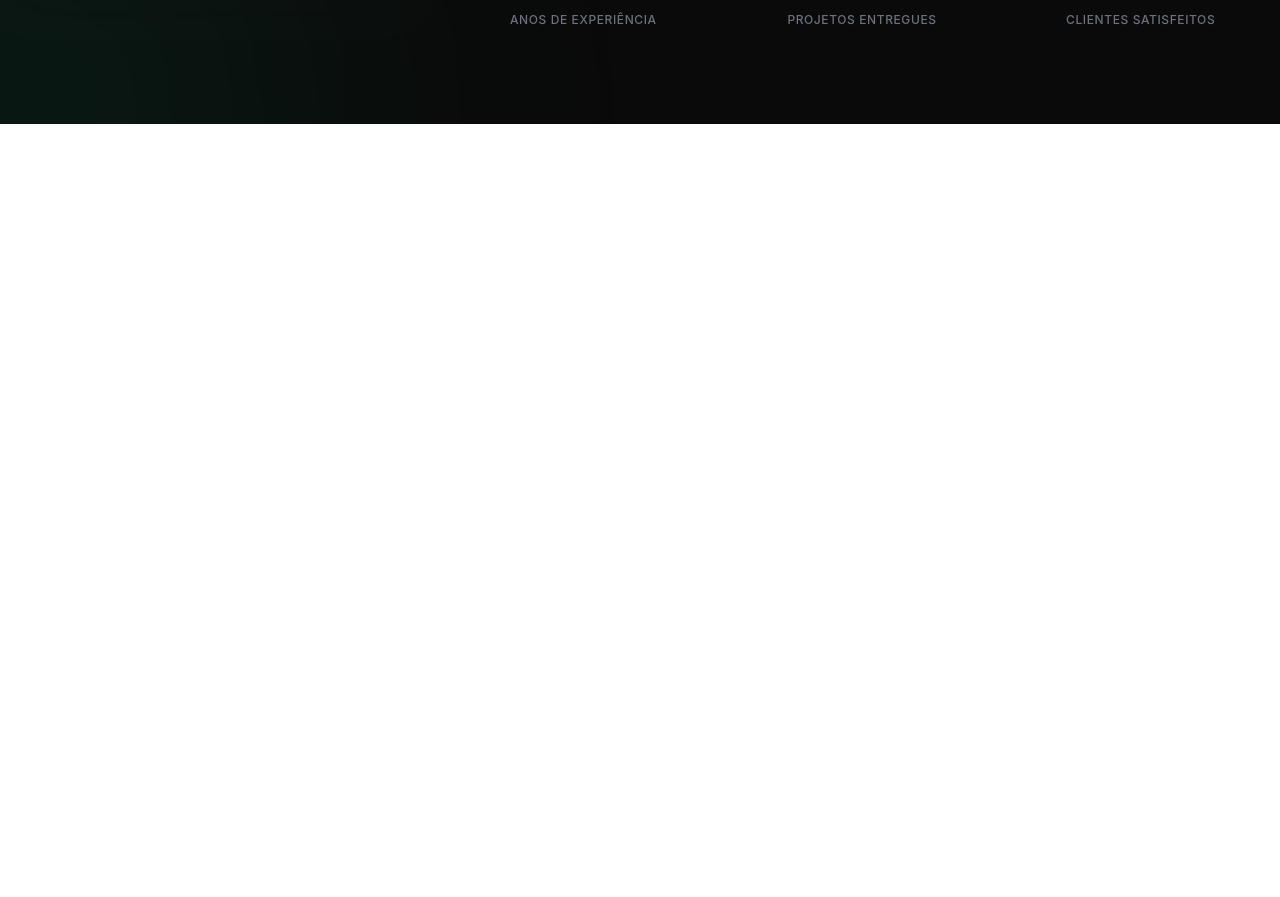
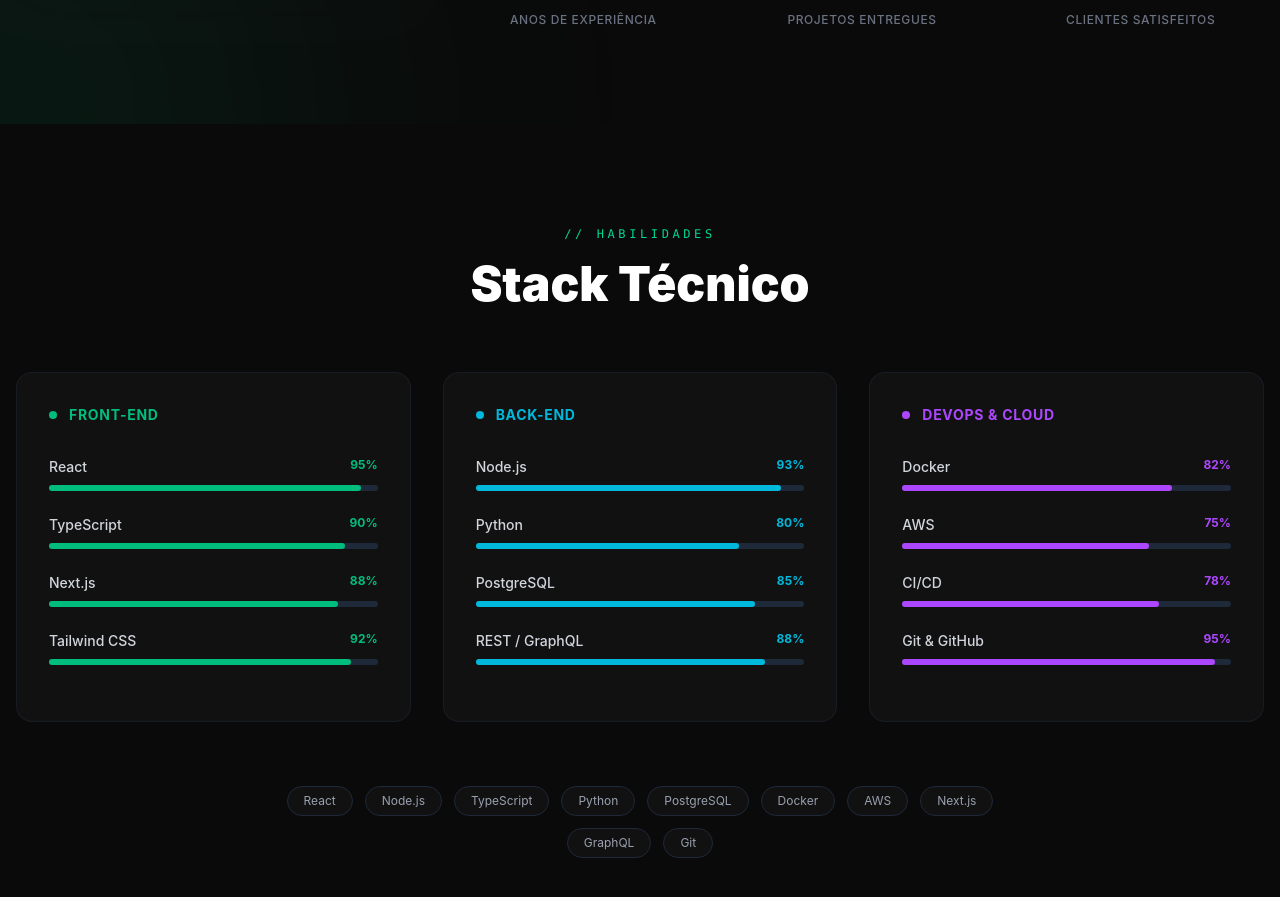
Before and after one commit to Matheus096/devPortfolio, a React (Vite) app: page / in a window 1280 px wide. Shown: the part 1367-2264 px from the top of the page. Before the commit the page ends 1491 px from the top, so only its background shows below. Built offline with nearby package versions, Linux system fonts and the light colour scheme.

Commit message:
Criação do componente de Skills

```diff
--- /dev/null
+++ b/src/components/portfolio/Skills.tsx
@@ -0,0 +1,119 @@
+import React from 'react';
+
+// 1. Defina o formato das props
+interface SkillBarProps {
+  name: string;
+  level: number;
+  colorClass: {
+    bg: string;
+    text: string;
+  };
+}
+
+// o Typescript infere o tipo do componente a partir da definição das props na interface, se não faz isso ele reclama que os parametros estão como any
+
+// 2. Aplique a interface ao componente
+const SkillBar = ({ name, level, colorClass }: SkillBarProps) => (
+  <div className="mb-6">
+    <div className="flex justify-between mb-2">
+      <span className="text-gray-300 text-sm font-medium">{name}</span>
+      <span className={`text-xs font-bold ${colorClass.text}`}>{level}%</span>
+    </div>
+    <div className="w-full bg-gray-800 rounded-full h-1.5">
+      <div
+        className={`h-1.5 rounded-full ${colorClass.bg}`}
+        style={{ width: `${level}%` }}
+      ></div>
+    </div>
+  </div>
+);
+
+const Skills = () => {
+  const categories = [
+    {
+      title: "Front-end",
+      dotColor: "bg-emerald-500",
+      colorClass: { bg: "bg-emerald-500", text: "text-emerald-500" },
+      skills: [
+        { name: "React", level: 95 },
+        { name: "TypeScript", level: 90 },
+        { name: "Next.js", level: 88 },
+        { name: "Tailwind CSS", level: 92 },
+      ]
+    },
+    {
+      title: "Back-end",
+      dotColor: "bg-cyan-500",
+      colorClass: { bg: "bg-cyan-500", text: "text-cyan-500" },
+      skills: [
+        { name: "Node.js", level: 93 },
+        { name: "Python", level: 80 },
+        { name: "PostgreSQL", level: 85 },
+        { name: "REST / GraphQL", level: 88 },
+      ]
+    },
+    {
+      title: "DevOps & Cloud",
+      dotColor: "bg-purple-500",
+      colorClass: { bg: "bg-purple-500", text: "text-purple-500" },
+      skills: [
+        { name: "Docker", level: 82 },
+        { name: "AWS", level: 75 },
+        { name: "CI/CD", level: 78 },
+        { name: "Git & GitHub", level: 95 },
+      ]
+    }
+  ];
+
+  const badges = ["React", "Node.js", "TypeScript", "Python", "PostgreSQL", "Docker", "AWS", "Next.js", "GraphQL", "Git"];
+
+  return (
+    <section id="skills" className="bg-[#0a0a0a] text-white py-24 px-4">
+      <div className="max-w-7xl mx-auto">
+
+        <div className="text-center mb-16">
+          <span className="text-emerald-400 font-mono text-xs tracking-[0.3em] uppercase">
+            // HABILIDADES
+          </span>
+          <h2 className="text-4xl md:text-5xl font-black mt-4">Stack Técnico</h2>
+        </div>
+
+        <div className="grid grid-cols-1 md:grid-cols-3 gap-8 mb-16">
+          {categories.map((cat, index) => (
+            <div key={index} className="bg-[#111111] border border-gray-800/50 p-8 rounded-2xl hover:border-gray-700 transition-colors">
+              <div className="flex items-center gap-3 mb-8">
+                <span className={`w-2 h-2 rounded-full ${cat.dotColor}`}></span>
+                <h3 className={`font-bold text-sm tracking-wider uppercase ${cat.colorClass.text}`}>
+                  {cat.title}
+                </h3>
+              </div>
+
+              {cat.skills.map((skill, sIndex) => (
+                <SkillBar
+                  key={sIndex}
+                  name={skill.name}
+                  level={skill.level}
+                  colorClass={cat.colorClass}
+                />
+              ))}
+            </div>
+          ))}
+        </div>
+
+        <div className="flex flex-wrap justify-center gap-3 max-w-3xl mx-auto">
+          {badges.map((badge, index) => (
+            <span
+              key={index}
+              className="px-4 py-1.5 bg-[#111111] border border-gray-800 text-gray-400 text-xs rounded-full hover:text-white hover:border-gray-600 transition-all cursor-default"
+            >
+              {badge}
+            </span>
+          ))}
+        </div>
+
+      </div>
+    </section>
+  );
+};
+
+export default Skills;
--- a/src/pages/Home.tsx
+++ b/src/pages/Home.tsx
@@ -1,11 +1,13 @@
 import Hero from "../components/portfolio/Hero"
 import About from "../components/portfolio/About"
+import Skills from "../components/portfolio/Skills"
 
 export default function Home() {
   return (
     <div>
       <Hero />
       <About />
+      <Skills />
     </div>
   )
 }
```
Also changed, not shown: src/components/portfolio/About.tsx (+0 -9 lines).
